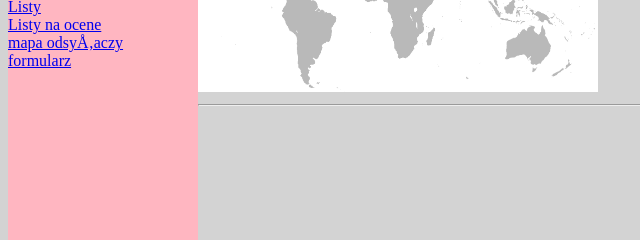
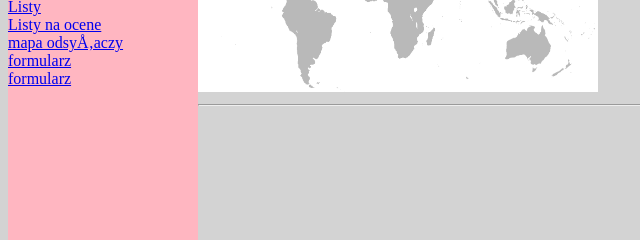
Before and after one commit to NorasKa/NorasKa.github.io, a plain HTML site: page mapy.html in a window 1280 px wide. Shown: the part 258-498 px from the top of the page, 0-640 px from the left. Drawn offline with Linux system fonts and the light colour scheme.

Commit message:
Update mapy.html

```diff
--- a/mapy.html
+++ b/mapy.html
@@ -22,6 +22,7 @@
 			<a href="Noras_lista.html"> Listy na ocene </a> <br />
 			<a href="mapy.html"> mapa odsyłaczy</a> <br />
 			<a href="formularz.html">formularz</a> <br />
+			<a href="Noras_formularz.html">formularz</a> <br />
 	</div>
 	<div style="float:right; width:85%; background-color:lightgray; border-style:solid none solid none; border-color:grey;">
 	<h2> mapa świata </h2> <img src="foty/mapa.jpg" width="400px" height="200px" usemap="#mapa_swiata">
```
